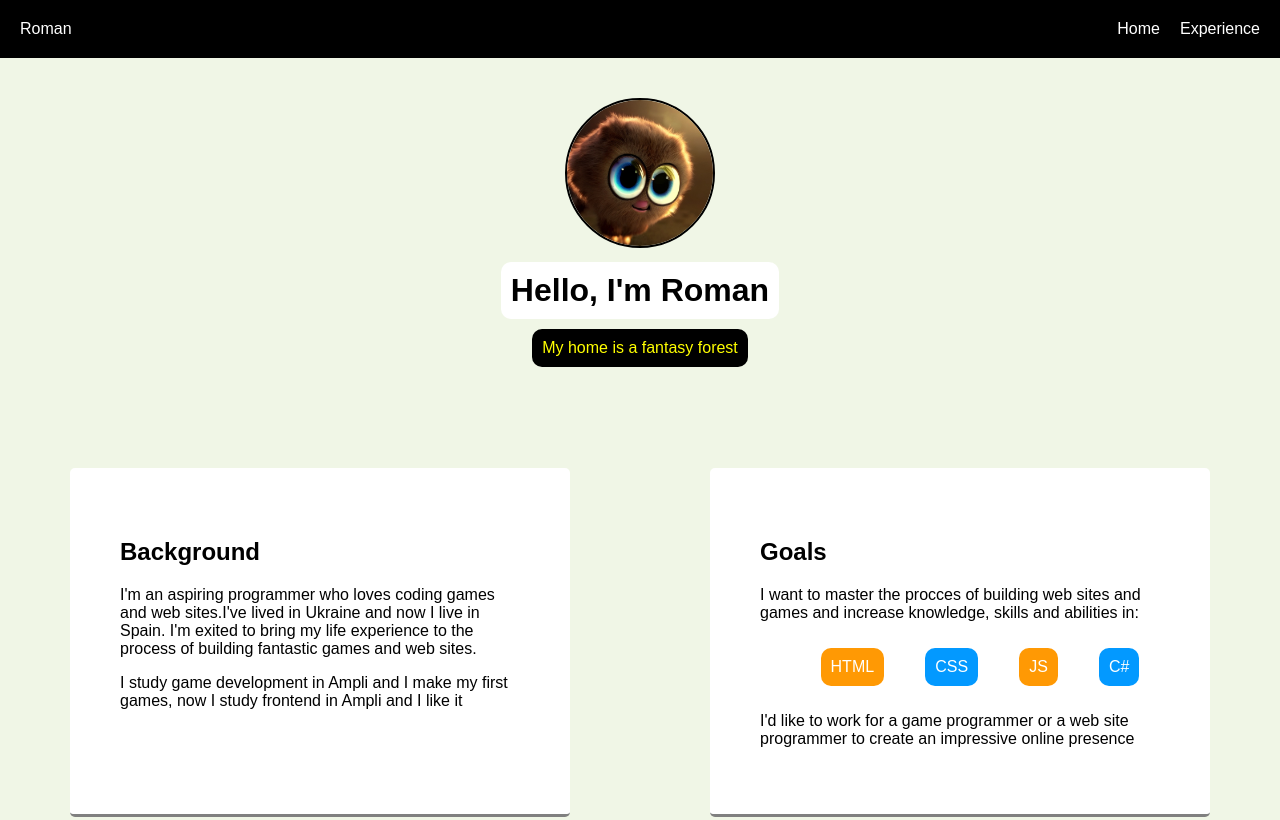
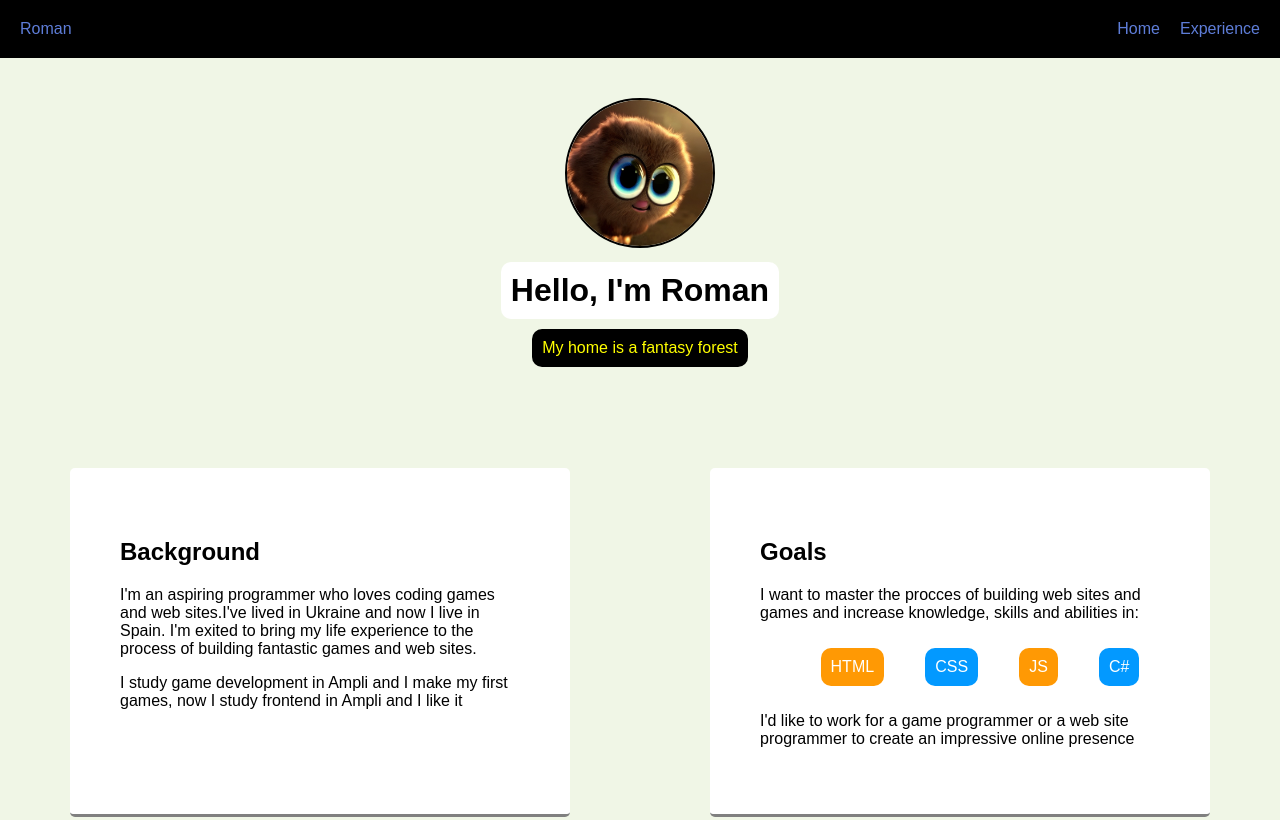
Before and after one commit to Chicorom/About-me, a plain HTML site: page index.html in a window 1280 px wide. Shown: the top 820 px of the page. Drawn offline with Linux system fonts and the light colour scheme.

Commit message:
Some changes

```diff
--- a/style.css
+++ b/style.css
@@ -23,7 +23,7 @@ a{
 .menu{
     display: flex;
     flex-flow: row;
-    color: #fff;
+    color: #5e7dd8;
     list-style-type: none;
     margin: 0 auto;
     padding: 0;
```
